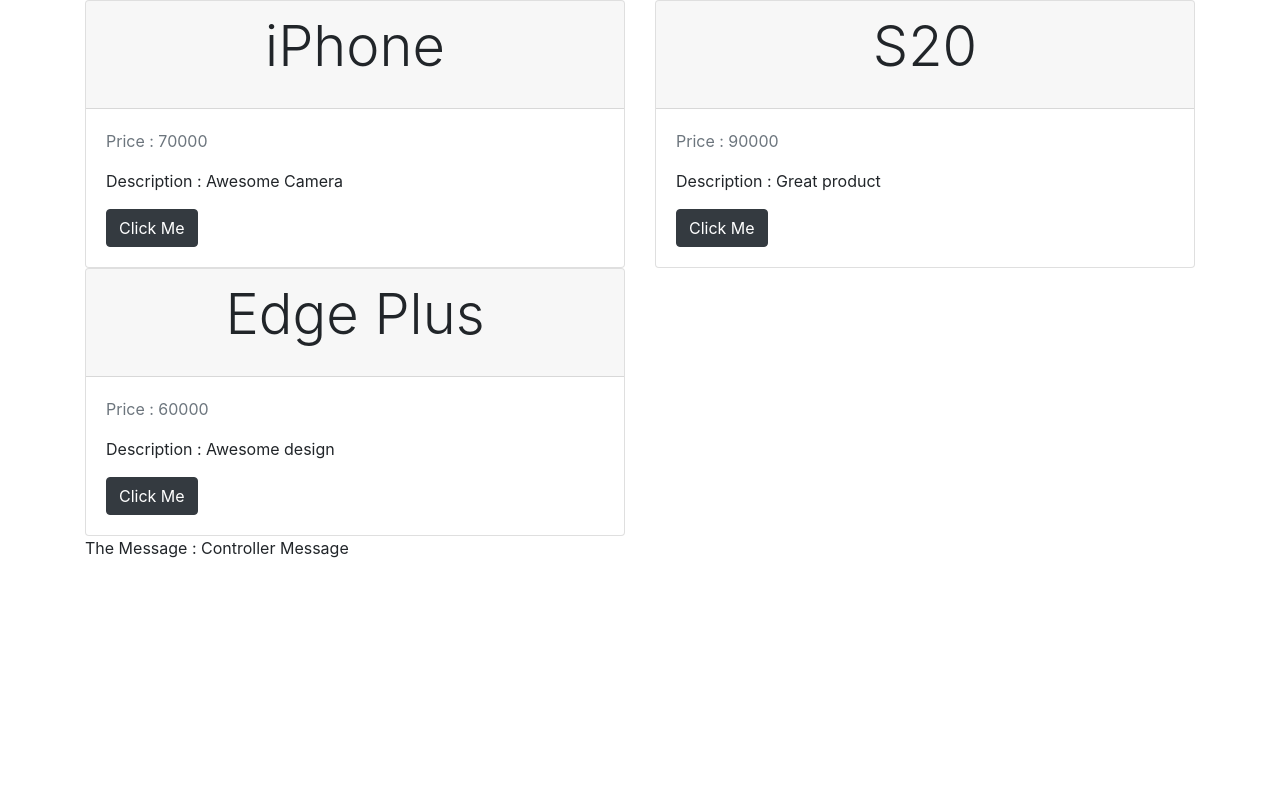
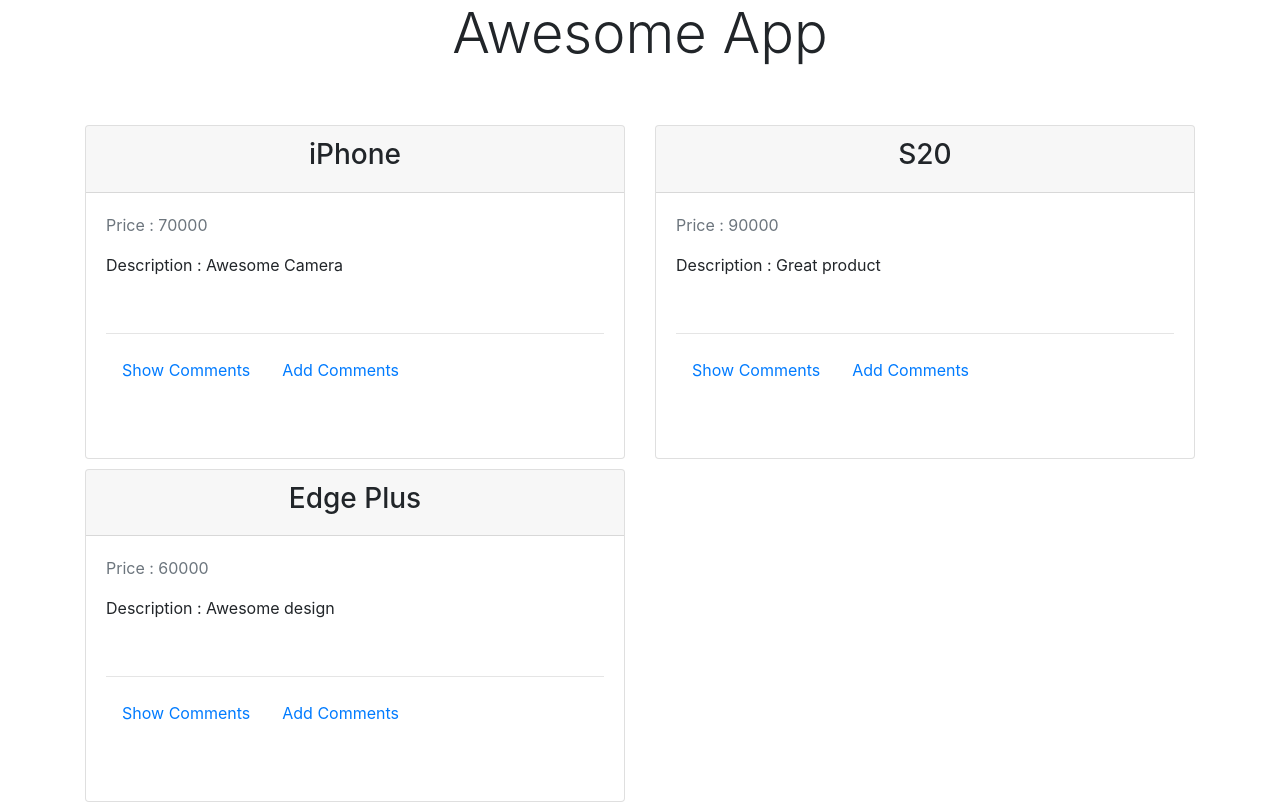
Before and after one commit to synergy2411/kronos-feb21-b2, a website built with webpack: page playground/webpack-demo/src/index.html in a window 1280 px wide. Built offline with nearby package versions, Linux system fonts and the light colour scheme; some packages are replaced by stand-ins of ours.

Commit message:
cards added

```diff
--- a/playground/webpack-demo/src/app/app.module.js
+++ b/playground/webpack-demo/src/app/app.module.js
@@ -4,6 +4,8 @@
     .controller("MainController",["$scope", "$rootScope", function ($scope, $rootScope) {
         // $scope.product = product;
         $scope.products = PRODUCTS;
+        $scope.tab = 0
+        $scope.title = "Awesome App"
 
         $rootScope.favColor = "Green";
         $scope.onBtnClick = function () {
--- a/playground/webpack-demo/src/app/model/products.js
+++ b/playground/webpack-demo/src/app/model/products.js
@@ -4,20 +4,45 @@
         company: "Apple",
         price: 70000,
         description: "Awesome Camera",
-        isAvailabe: true
+        isAvailabe: true,
+        comments : [
+            {
+                stars : 4,
+                body : "Like it",
+                author : "test@test.com"
+            },
+            {
+                stars : 5,
+                body : "Great Camera",
+                author : "abc@test.com"
+            }
+        ]
     },
     {
         name: "S20",
         company: "Samsung",
         price: 90000,
         description: "Great product",
-        isAvailabe: false
+        isAvailabe: false,
+        comments : []
     },
     {
         name: "Edge Plus",
         company: "Motorola",
         price: 60000,
         description: "Awesome design",
-        isAvailabe: true
+        isAvailabe: true,
+        comments : [
+            {
+                stars : 3,
+                body : "just fine",
+                author : "test@test.com"
+            },
+            {
+                stars : 4,
+                body : "Love it",
+                author : "abc@test.com"
+            }
+        ]
     },
 ]
--- a/playground/webpack-demo/src/index.html
+++ b/playground/webpack-demo/src/index.html
@@ -8,28 +8,68 @@
 </head>
 <body class="container" ng-app="app">
 <div ng-controller="MainController">
+    <div class="text-center display-4">{{title}}</div>
+    <br><br>
 <div class="row">
     <div class="col-6" ng-repeat="product in products">
-                <div class="card">
+        <div class="card card-margin">
             <div class="card-header">
-                        <p class="text-center display-4">
+                <h3 class="text-center">
                     {{ product.name }}
-                        </p>
+                </h3>
             </div>
             <div class="card-body">
                 <p class="text-muted">Price : {{ product.price }}</p>
                 <p>Description : {{ product.description }}</p>
-                        <button class="btn btn-dark" ng-click="onBtnClick()">Click Me</button>
+                <!-- <button class="btn btn-dark" ng-click="onBtnClick()">Click Me</button>
+                    -->
+                    <br>
+                    <hr>
+                    <section>
+                        <ul class="nav nav-pills">
+                            <li class="nav-item">
+                                <a ng-class="{active : tab ===1 }" ng-click="tab=1"
+                                    class="nav-link" href>Show Comments</a>
+                            </li>
+                            <li class="nav-item">
+                                <a ng-class="{active : tab ===2 }" ng-click="tab=2"
+                                    class="nav-link" href>Add Comments</a>
+                            </li>
+                        </ul>
+                        <br>
+                        <br>
+                        <div ng-show="tab===1">
+                            <ul class="list-unstyled">
+                                <li ng-repeat="comment in product.comments">
+                                <div class="card">
+                                    <div class="card-body">
+                                        <blockquote>
+                                            <strong>Stars : {{comment.stars}}</strong>
+
+                                                {{comment.body}}
+
+                                            <cite class="float-right">{{comment.author}}</cite>
+                                        </blockquote>
+                                    </div>
+                                </div>
+                                </li>
+                            </ul>
+                        </div>
+                        <div class="text-center" ng-show="tab===2">
+                            <p>Add Comments Form coming soon...</p>
+                        </div>
+                    </section>
+
             </div>
         </div>
     </div>
 </div>
 
 </div>
-
+<!--
 <div ng-controller="SecondController as ctrl">
 The Message : {{ ctrl.message }}
-    </div>
+</div> -->
 
 </body>
 </html>
--- a/playground/webpack-demo/src/styles.css
+++ b/playground/webpack-demo/src/styles.css
@@ -1,3 +1,5 @@
-h3{
-    color : tomato;
+
+
+.card-margin{
+    margin-top : 10px;
 }
```
Lines whose indentation alone changed are shown as unchanged.
